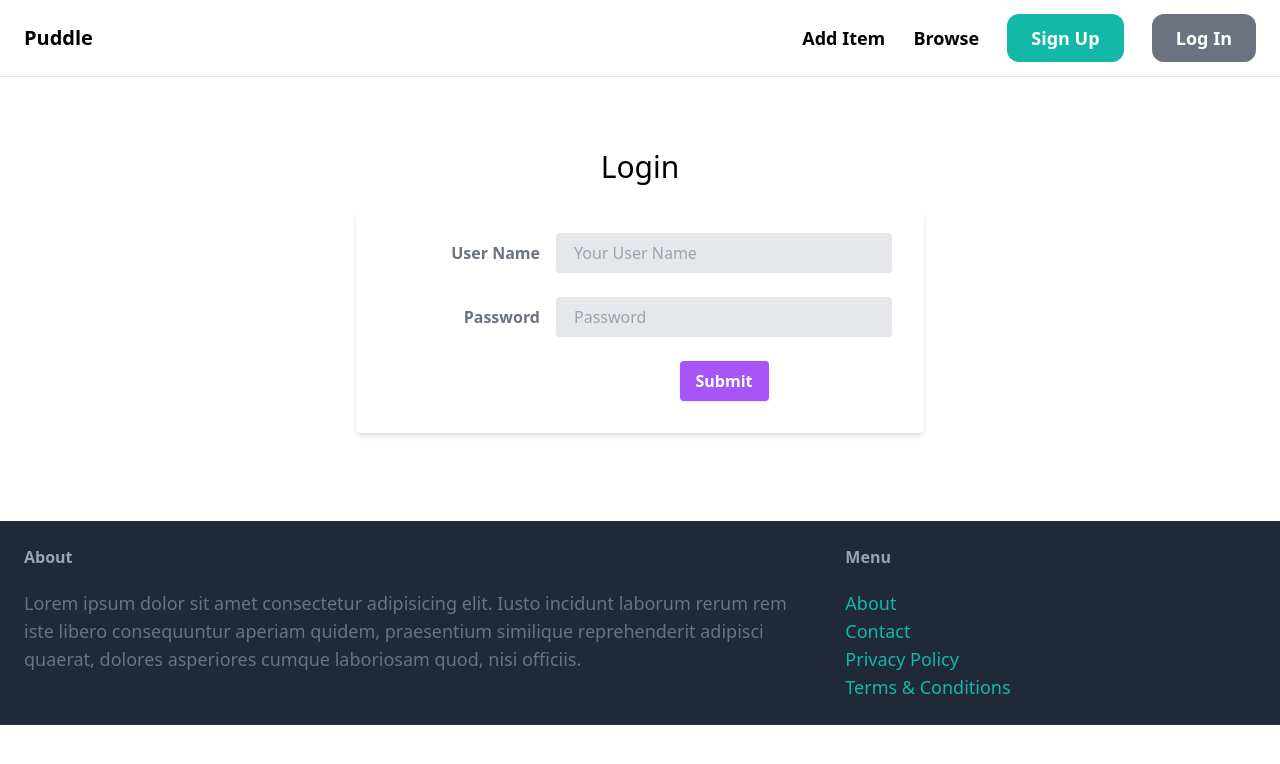
After one commit to ariful2013/puddle, a Django app: page /login/ in a window 1280 px wide. The commit adds this page. Shown: the top 764 px of the page. Run offline with Django 4.2, Linux system fonts and the light colour scheme; parts of the project's set-up code (start-up, migrations or seed data) failed here and were passed over; some libraries are stand-ins or nearby versions.

Commit message:
sign in final with signout option

```diff
--- a/puddle/core/forms.py
+++ b/puddle/core/forms.py
@@ -1,5 +1,5 @@
 from django import forms
-from django.contrib.auth.forms import UserCreationForm
+from django.contrib.auth.forms import UserCreationForm, AuthenticationForm
 from django.contrib.auth.models import User
 
 
@@ -28,3 +28,16 @@ class SignupForm(UserCreationForm):
         'placeholder': 'Confirm Password',
         'class': 'bg-gray-200 appearance-none border-2 border-gray-200 rounded w-full py-2 px-4 text-gray-700 leading-tight focus:outline-none focus:bg-white focus:border-purple-500'
     }))
+
+
+class LoginForm(AuthenticationForm):
+
+    username = forms.CharField(widget=forms.TextInput(attrs={
+        'placeholder': 'Your User Name',
+        'class': 'bg-gray-200 appearance-none border-2 border-gray-200 rounded w-full py-2 px-4 text-gray-700 leading-tight focus:outline-none focus:bg-white focus:border-purple-500'
+    }))
+
+    password = forms.CharField(widget=forms.PasswordInput(attrs={
+        'placeholder': 'Password',
+        'class': 'bg-gray-200 appearance-none border-2 border-gray-200 rounded w-full py-2 px-4 text-gray-700 leading-tight focus:outline-none focus:bg-white focus:border-purple-500'
+    }))
--- a/puddle/core/templates/core/base.html
+++ b/puddle/core/templates/core/base.html
@@ -13,17 +13,23 @@
   {% comment %}Variables Define{% endcomment %}
   {% url 'core:contact' as url_contact %}
   {% url 'core:signup' as url_signup %}
+  {% url 'core:login' as url_login %}
+  {% url 'core:logout' as url_logout %}
 
   <body>
     <nav class="py-6 px-6 flex justify-between items-center border-b border-gray-200">
       <a href="#" class="text-xl font-semibold">Puddle</a>
       <div class="space-x-6">
-        <a href="#" class="text-lg font-semibold hover:text-gray-500">New Item</a>
+        <a href="#" class="text-lg font-semibold hover:text-gray-500">Add Item</a>
         <a href="#" class="text-lg font-semibold hover:text-gray-500">Browse</a>
-
-        {% url 'core:contact' as url_contact %}
-        <a href="{{ url_signup }}" class="px-6 py-3 text-lg font-semibold bg-teal-500 text-white rounded-xl hover:bg-teal-700">Sign Up</a>
-        <a href="#" class="px-6 py-3 text-lg font-semibold bg-gray-500 text-white rounded-xl hover:bg-gray-700">Log In</a>
+        {% if request.user.is_authenticated %}
+          <a href="#" class="px-6 py-3 text-lg font-semibold bg-teal-500 text-white rounded-xl hover:bg-teal-700">Inbox</a>
+          <a href="#" class="px-6 py-3 text-lg font-semibold bg-gray-500 text-white rounded-xl hover:bg-gray-700">Dashboard</a>
+          <a href="{{ url_logout }}" class="px-6 py-3 text-lg font-semibold bg-red-500 text-white rounded-xl hover:bg-red-700">Log Out</a>
+        {% else %}
+          <a href="{{ url_signup }}" class="px-6 py-3 text-lg font-semibold bg-teal-500 text-white rounded-xl hover:bg-teal-700">Sign Up</a>
+          <a href="{{ url_login }}" class="px-6 py-3 text-lg font-semibold bg-gray-500 text-white rounded-xl hover:bg-gray-700">Log In</a>
+        {% endif %}
       </div>
     </nav>
 
--- /dev/null
+++ b/puddle/core/templates/core/login.html
@@ -0,0 +1,44 @@
+{% extends 'core/base.html' %}
+
+{% block title %}
+  Login
+{% endblock %}
+
+{% block content %}
+  <div class="w-1/2 my-6 p-6 mx-auto text-center">
+    <h1 class="mb-6 text-3xl">Login</h1>
+    <form class="w-full max-w-xl mx-auto bg-white shadow-md rounded px-8 pt-6 pb-8 mb-4" method="post" action=".">
+      {% csrf_token %}
+
+      <div class="md:flex md:items-center mb-6">
+        <div class="md:w-1/3">
+          <label class="block text-gray-500 font-bold md:text-right mb-1 md:mb-0 pr-4" for="inline-full-name">User Name</label>
+        </div>
+        <div class="md:w-2/3">{{ form.username }}</div>
+      </div>
+
+      <div class="md:flex md:items-center mb-6">
+        <div class="md:w-1/3">
+          <label class="block text-gray-500 font-bold md:text-right mb-1 md:mb-0 pr-4" for="inline-password">Password</label>
+        </div>
+        <div class="md:w-2/3">{{ form.password }}</div>
+      </div>
+
+      {% if form.errors or form.non_field_errors %}
+        <div class="mb-3 p-6 bg-red-100 rounded-xl">
+          {% for field in form %}
+            {{ field.errors }}
+          {% endfor %}
+          {{ form.non_field_errors }}
+        </div>
+      {% endif %}
+
+      <div class="md:flex md:items-center">
+        <div class="md:w-1/3"></div>
+        <div class="md:w-2/3">
+          <button class="shadow bg-purple-500 hover:bg-purple-400 focus:shadow-outline focus:outline-none text-white font-bold py-2 px-4 rounded">Submit</button>
+        </div>
+      </div>
+    </form>
+  </div>
+{% endblock %}
--- a/puddle/core/urls.py
+++ b/puddle/core/urls.py
@@ -1,10 +1,17 @@
 from django.urls import path
 from . import views
+
+# Form Authentication
+from django.contrib.auth import views as auth_views
+from .forms import LoginForm
 
 app_name = 'core'
 
 urlpatterns = [
     path('', views.index, name="index"),
     path('contact/', views.contact, name="contact"),
-    path('signup/', views.signup, name='signup')
+    path('signup/', views.signup, name='signup'),
+    path('login/', auth_views.LoginView.as_view(template_name='core/login.html',
+         authentication_form=LoginForm), name='login'),
+    path('logout/', auth_views.LogoutView.as_view(), name="logout")
 ]
```
Also changed, not shown: puddle/puddle/settings.py (+12 -2 lines), README.md, puddle/db.sqlite3.
